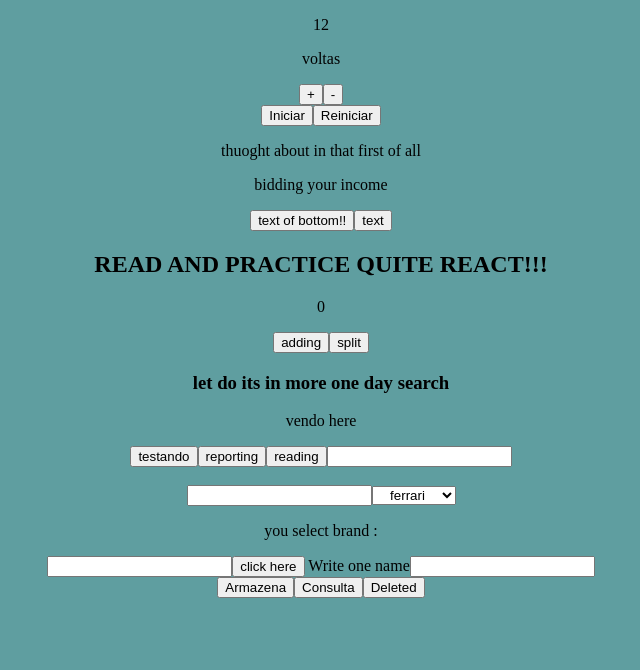
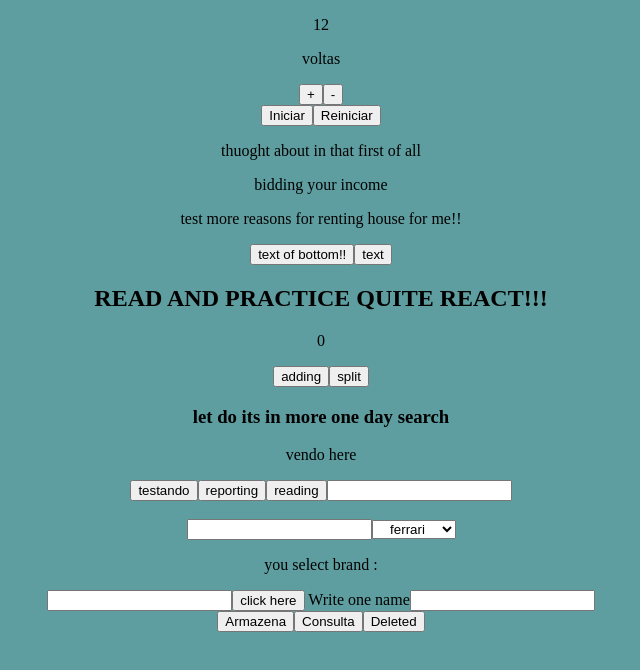
Before and after one commit to felipe-programador-18/traning-react, a React (Create React App) app in the folder myapp/: page / in a window 1280 px wide. Shown: the top 670 px of the page, without its empty margins (319-959 px from the left). Built offline with nearby package versions, Linux system fonts and the light colour scheme.

Commit message:
modify traning more

```diff
--- a/myapp/src/App.js
+++ b/myapp/src/App.js
@@ -157,6 +157,7 @@ function App() {
     <Seeing paragrafo='thuoght about in that first of all' />
     <Seeing paragrafo='bidding your income' / >
 
+    <Seeing paragrafo='test more reasons for renting house for me!!' />
     <Button onClick={Callehelle} text='text of bottom!!'/>
 
     <Button onClick={Callehelle} text='text' />
```
